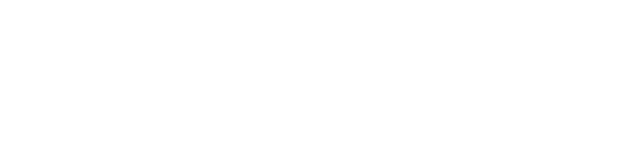
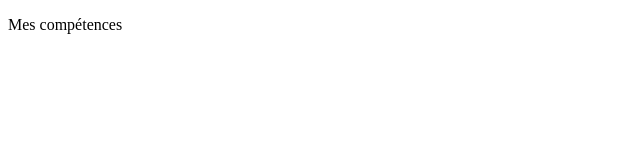
Before and after one commit to Lupinhlm/git-mon-cv, a plain HTML site: page index.html in a window 1280 px wide. Shown: the whole page, without its empty margins (0-640 px from the left). Drawn offline with Linux system fonts and the light colour scheme.

Commit message:
mise en place de la section compétences

```diff
--- a/index.html
+++ b/index.html
@@ -4,6 +4,6 @@
 	<title></title>
 </head>
 <body>
-
+<p>Mes compétences</p>
 </body>
 </html>
```
